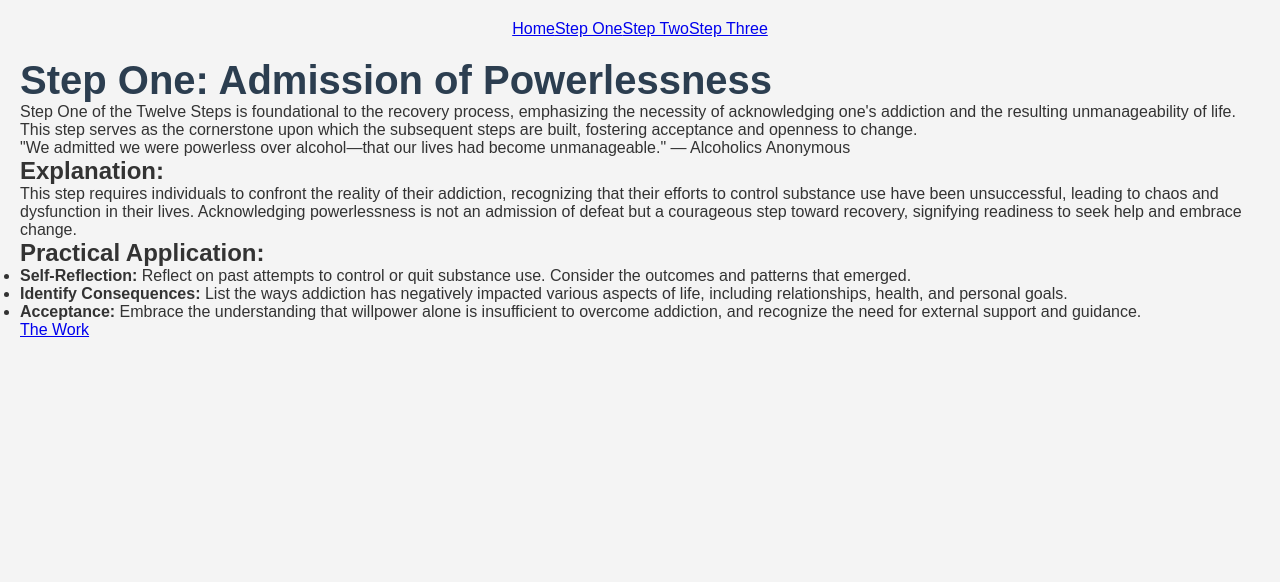
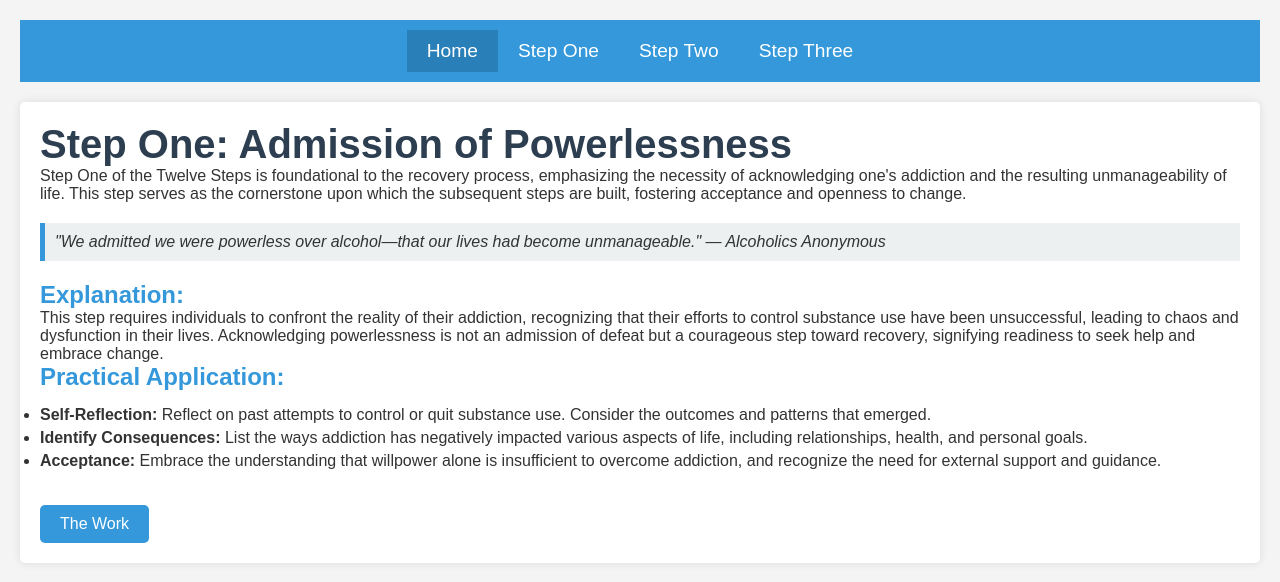
Before and after one commit to rareseaturtles/Dword, a website: page index.html in a window 1280 px wide. Drawn offline with Linux system fonts and the light colour scheme.

Commit message:
Update styles.css

```diff
--- a/styles.css
+++ b/styles.css
@@ -25,88 +25,68 @@ h1 {
 }
 
 /* Navigation Styling */
-nav {
+.navbar {
     display: flex;
     justify-content: center;
     margin-bottom: 20px;
+    background-color: #3498db;
+    padding: 10px 0;
 }
 
-.tabs {
-    display: flex;
-    cursor: pointer;
-    background-color: #fff;
-    border: 1px solid #ccc;
-    border-radius: 5px;
-}
-
-.tab {
-    padding: 14px 20px;
-    flex: 1;
-    text-align: center;
-    background-color: inherit;
-    border: none;
-    outline: none;
-    cursor: pointer;
+.navbar a {
+    color: #fff;
+    text-decoration: none;
+    padding: 10px 20px;
+    font-size: 1.2em;
     transition: background-color 0.3s;
 }
 
-.tab:hover {
-    background-color: #f1f1f1;
+.navbar a:hover, .navbar .active {
+    background-color: #2980b9;
 }
 
-.tab.active {
-    background-color: #3498db;
-    color: #fff;
+/* Main Content Styling */
+.content {
+    padding: 20px;
+    background-color: #fff;
+    border-radius: 5px;
+    box-shadow: 0 0 10px rgba(0, 0, 0, 0.1);
 }
 
-/* Tab Content Styling */
-.tab-content {
-    display: none;
-    padding: 20px;
-    background-color: #fff;
-    border: 1px solid #ccc;
-    border-top: none;
-    border-radius: 5px;
+h2 {
+    color: #3498db;
 }
 
-.tab-content.active {
-    display: block;
+blockquote {
+    font-style: italic;
+    background-color: #ecf0f1;
+    padding: 10px;
+    border-left: 5px solid #3498db;
+    margin: 20px 0;
 }
 
-/* Form Styling */
-form {
-    display: flex;
-    flex-direction: column;
-    gap: 15px;
+ul {
+    margin: 15px 0;
 }
 
-label {
-    font-weight: bold;
-}
-
-textarea {
-    width: 100%;
-    padding: 10px;
-    border: 1px solid #ccc;
-    border-radius: 5px;
-    resize: vertical;
+ul li {
+    margin: 5px 0;
 }
 
 /* Button Styling */
-.button {
+.next-step-button {
+    display: inline-block;
+    margin-top: 20px;
     padding: 10px 20px;
     background-color: #3498db;
     color: #fff;
-    border: none;
     border-radius: 5px;
-    cursor: pointer;
+    text-decoration: none;
     text-align: center;
-    text-decoration: none;
-    display: inline-block;
     transition: background-color 0.3s;
 }
 
-.button:hover {
+.next-step-button:hover {
     background-color: #2980b9;
 }
 
```
